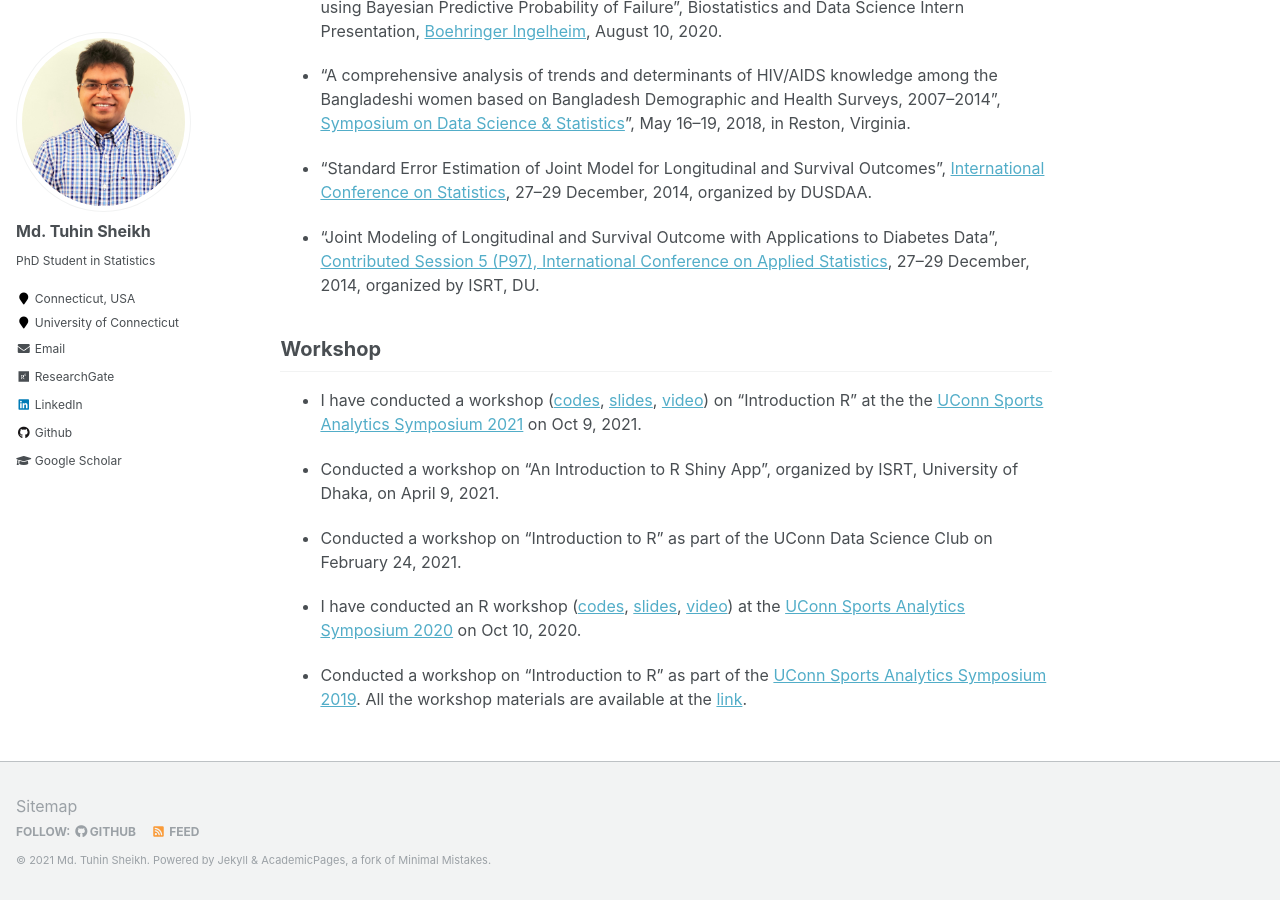
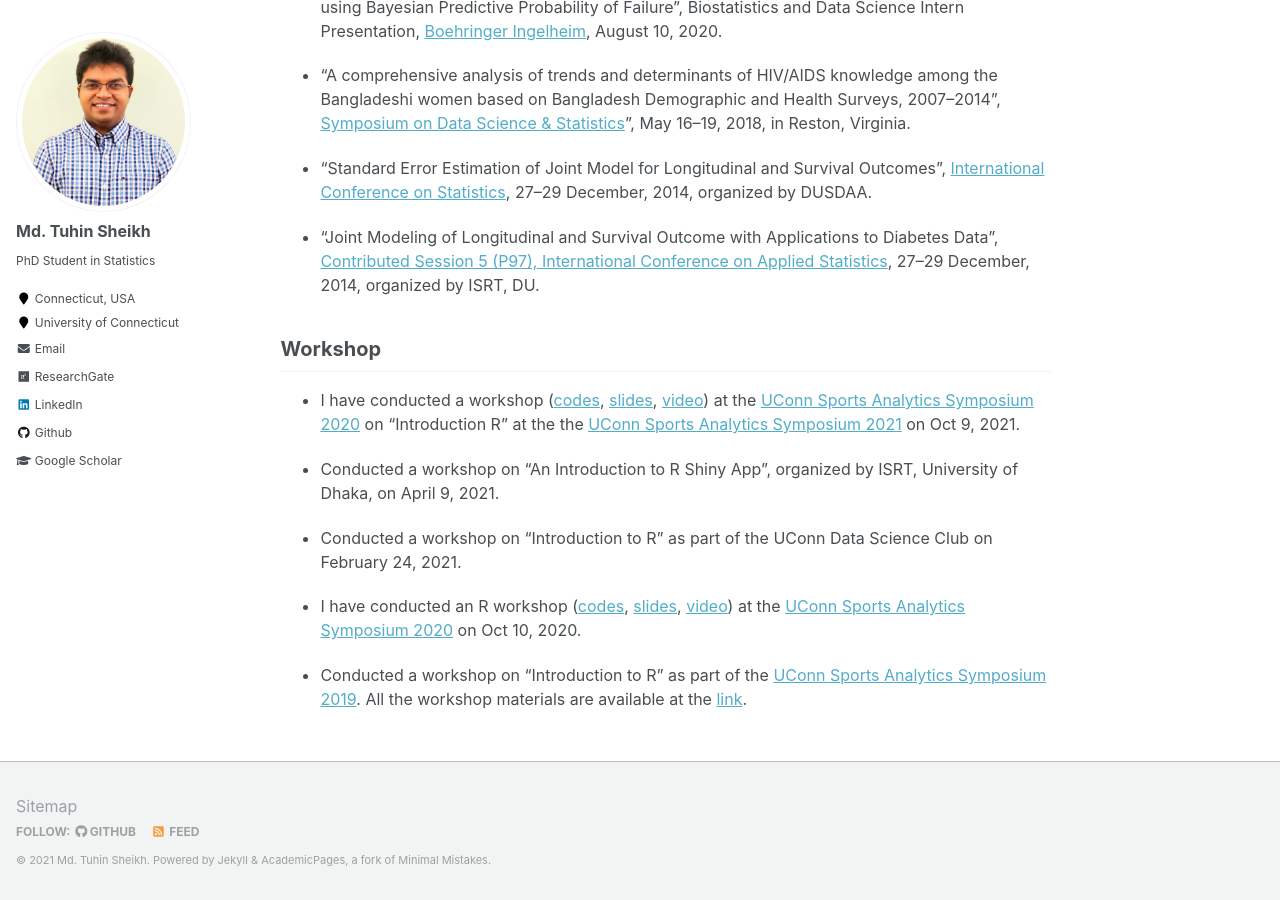
Before and after one commit to mdtuhinsheikh/mdtuhinsheikh.github.io, a Jekyll site: the page built from _pages/talks.md, in a window 1280 px wide and 900 px high, scrolled down 609 px. Built offline with Jekyll 4.4.1, drawn with Linux system fonts in a browser that asks for light colours.

Commit message:
Update talks.md

```diff
--- a/_pages/talks.md
+++ b/_pages/talks.md
@@ -22,12 +22,12 @@ author_profile: true
 * "Joint Modeling of Longitudinal and Survival Outcome with Applications to Diabetes Data", [Contributed Session 5 (P97), International Conference on Applied Statistics](https://docs.google.com/a/isrt.ac.bd/viewer?a=v&pid=sites&srcid=aXNydC5hYy5iZHxpY2FzMjAxNHxneDozYmZjNmFlMjBmMjljYzIx), 27--29 December, 2014, organized by ISRT, DU.
 
 ## Workshop
-* I have conducted a workshop ([codes](\href{https://github.com/mdtuhinsheikh/introR_ucsas2021), [slides](\href{https://mdtuhinsheikh.github.io/introR_ucsas2021/#1), [video](\href{https://uconn-cmr.webex.com/recordingservice/sites/uconn-cmr/recording/53790c850b50103a9f7f0050568f9b64/playback)) on "Introduction R" at the the [UConn Sports Analytics Symposium 2021](https://statds.org/events/ucsas2021/workshops.html) on Oct 9, 2021.
+* I have conducted a workshop ([codes](https://github.com/mdtuhinsheikh/introR_ucsas2020), [slides](https://mdtuhinsheikh.github.io/introR_ucsas2020/#1), [video](https://uconn-cmr.webex.com/recordingservice/sites/uconn-cmr/recording/3e88f57314344e8db379fb744ab42cb1/playback)) at the [UConn Sports Analytics Symposium 2020](https://statds.org/events/ucsas2020/workshops.html) on "Introduction R" at the the [UConn Sports Analytics Symposium 2021](https://statds.org/events/ucsas2021/workshops.html) on Oct 9, 2021.
 
 * Conducted a workshop on "An Introduction to R Shiny App", organized by ISRT, University of Dhaka, on April 9, 2021.
 
 * Conducted a workshop on "Introduction to R" as part of the UConn Data Science Club on February 24, 2021.
 
-* I have conducted an R workshop ([codes](https://github.com/mdtuhinsheikh/introR_ucsas2020), [slides](https://mdtuhinsheikh.github.io/introR_ucsas2020/#1), [video](https://uconn-cmr.webex.com/recordingservice/sites/uconn-cmr/recording/3e88f57314344e8db379fb744ab42cb1/playback)) at the [UConn Sports Analytics Symposium 2020](https://statds.org/events/ucsas2020/workshops.html) on Oct 10, 2020.
+* I have conducted an R workshop ([codes](https://github.com/mdtuhinsheikh/introR_ucsas2021), [slides](https://mdtuhinsheikh.github.io/introR_ucsas2021/#1), [video](https://uconn-cmr.webex.com/recordingservice/sites/uconn-cmr/recording/53790c850b50103a9f7f0050568f9b64/playback)) at the [UConn Sports Analytics Symposium 2020](https://statds.org/events/ucsas2020/workshops.html) on Oct 10, 2020.
 
 * Conducted a workshop on "Introduction to R" as part of the [UConn Sports Analytics Symposium 2019](https://statds.org/events/ucsas2019/). All the workshop materials are available at the [link](https://github.com/mdtuhinsheikh/introR_ucsas2019).
```
